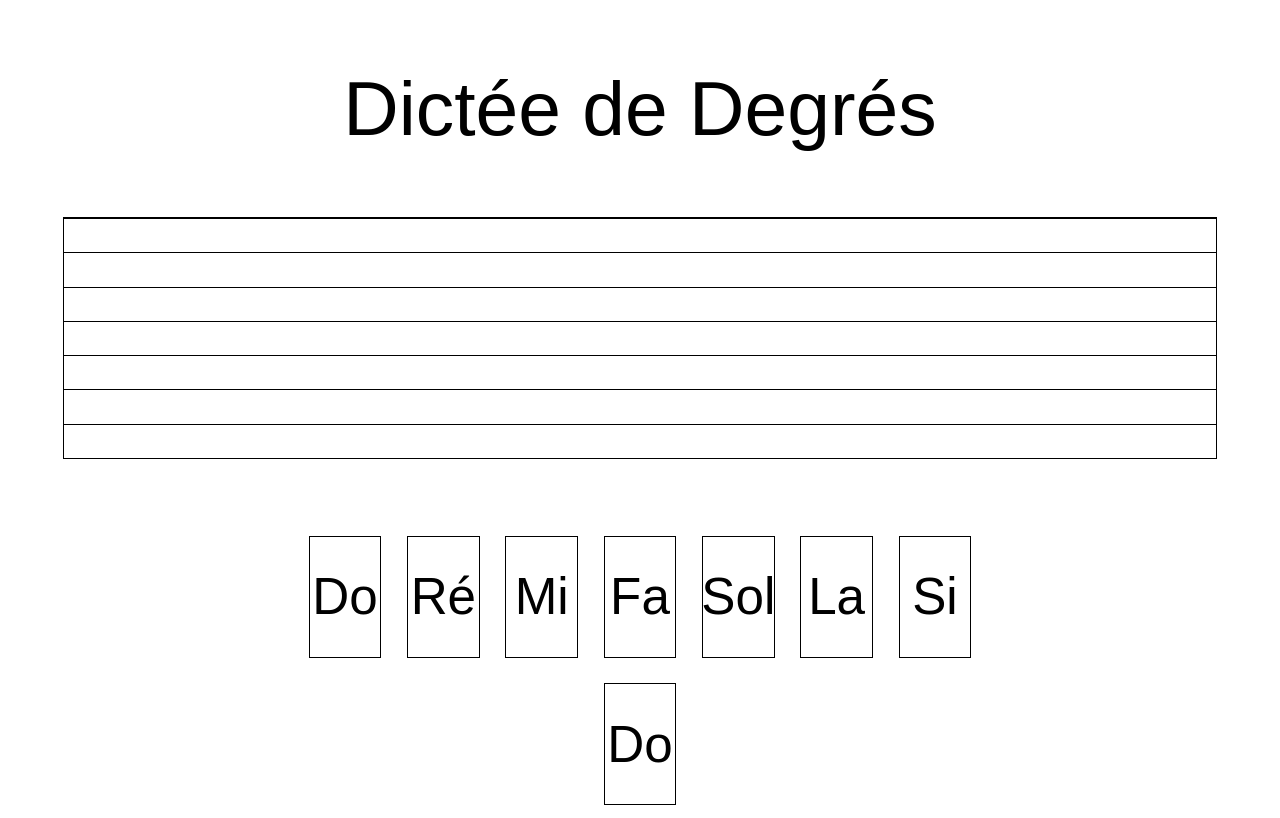
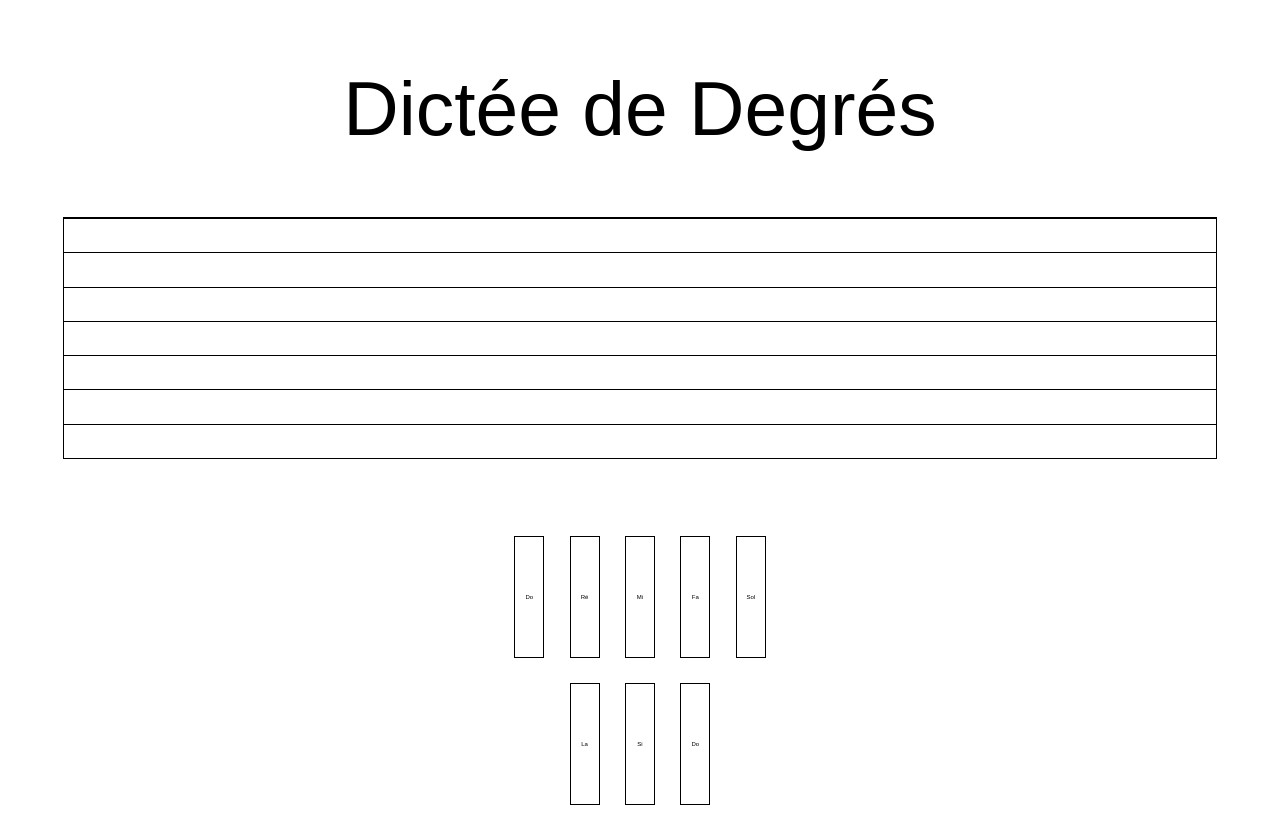
Before and after one commit to fmbourgogne/DicteeDegres, a plain HTML site: page index.html in a window 1280 px wide. Drawn offline with Linux system fonts and the light colour scheme.

Commit message:
Update style.css

```diff
--- a/style.css
+++ b/style.css
@@ -60,7 +60,7 @@ body {
     justify-content: center;
     align-items: center;
     cursor: pointer;
-    font-size: 4vw;
+    font-size: 4%;
 }
 
 @media (max-width: 768px) {
```
